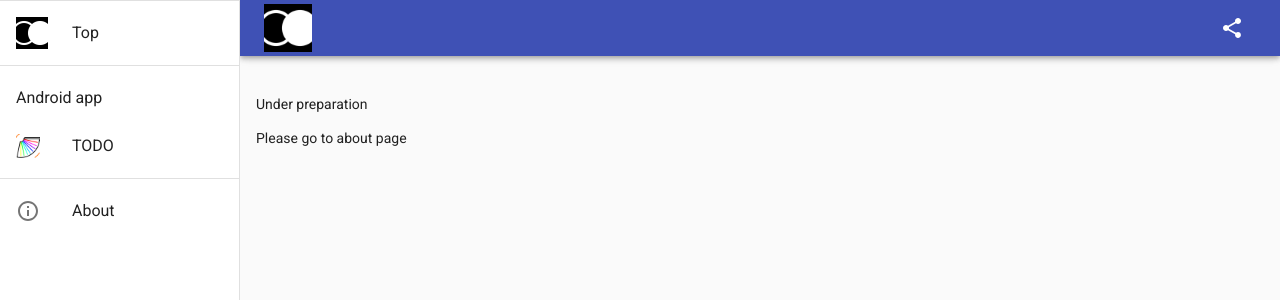
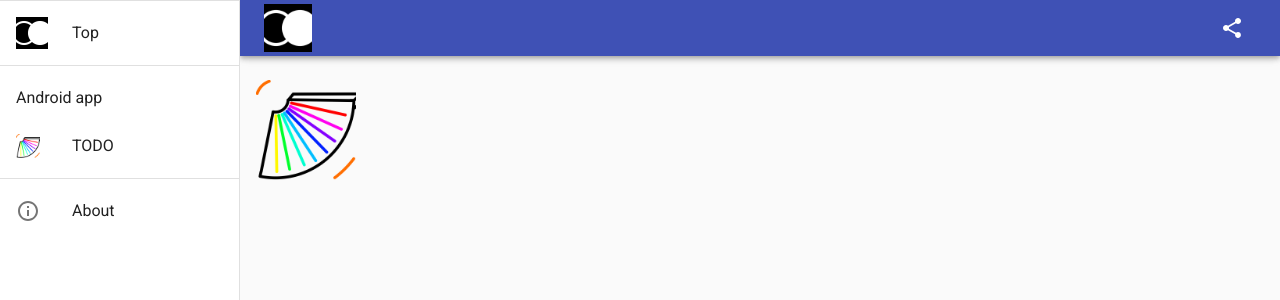
Before and after one commit to reidha/next_site, a Next.js app: page / in a window 1280 px wide. Shown: the top 300 px of the page. Built offline with nearby package versions, Linux system fonts and the light colour scheme.

Commit message:
Carousel width 100%

```diff
--- a/pages/index.js
+++ b/pages/index.js
@@ -3,8 +3,9 @@ import Layout from '../components/Layout';
 export default function Index() {
     return (
         <Layout>
-            <p>Under preparation</p>
-            <p>Please go to about page</p>
+            <div>
+                <img src="/image/todo-logo.png" width="100px" />
+            </div>
         </Layout>
     );
 }
```
Also changed, not shown: pages/products/todo.js (+15 -5 lines).
